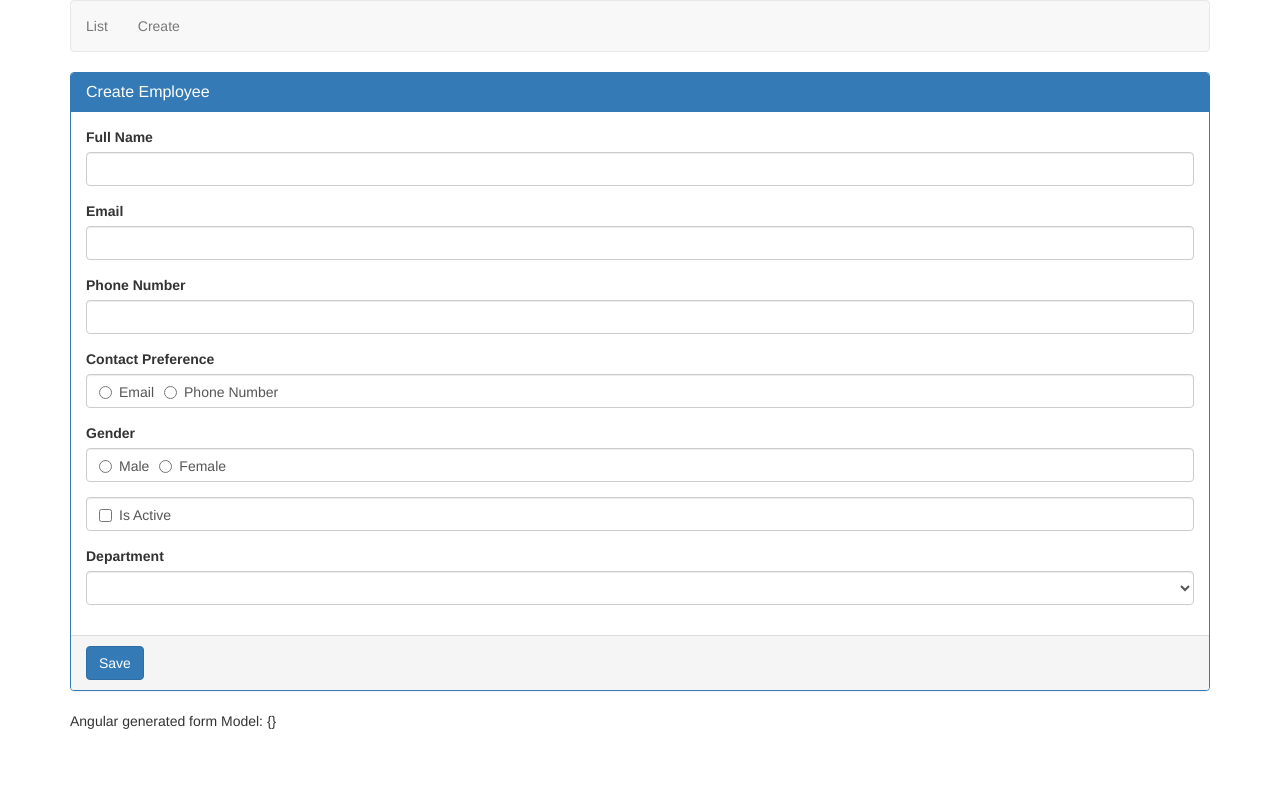
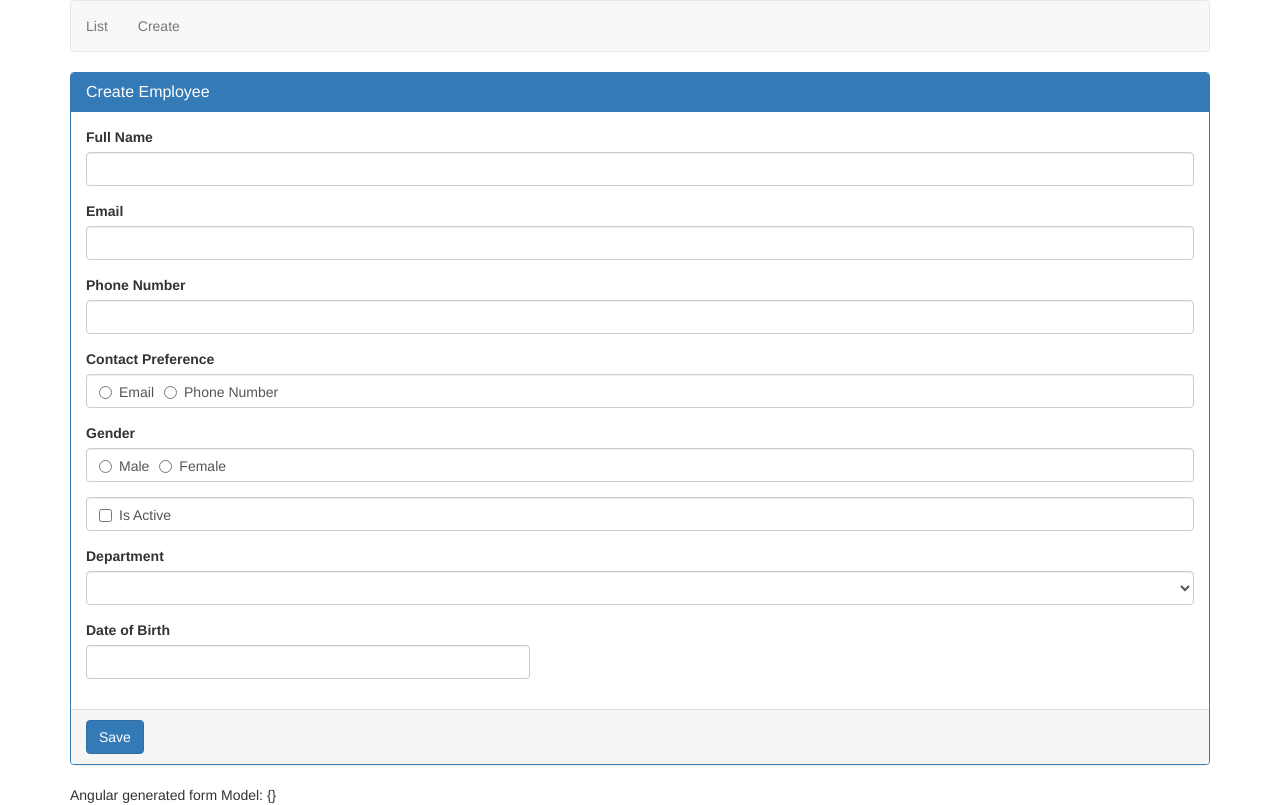
Before and after one commit to chandan7dec/ngCrud, an Angular app: page /create in a window 1280 px wide. Built offline with nearby package versions, Linux system fonts and the light colour scheme.

Commit message:
Added ngx-bootstrap date control

```diff
--- a/package.json
+++ b/package.json
@@ -23,6 +23,7 @@
     "@angular/router": "^5.0.0",
     "bootstrap": "^3.3.7",
     "core-js": "^2.4.1",
+    "ngx-bootstrap": "^2.0.0",
     "rxjs": "^5.5.2",
     "zone.js": "^0.8.14"
   },
--- a/src/app/app.module.ts
+++ b/src/app/app.module.ts
@@ -2,6 +2,7 @@
 import { NgModule } from '@angular/core';
 import { RouterModule, Routes } from '@angular/router';
 import { FormsModule } from '@angular/forms';
+import { BsDatepickerModule } from 'ngx-bootstrap/datepicker';
 
 import { AppComponent } from './app.component';
 import { ListEmployeesComponent } from './employees/list-employees.component';
@@ -23,6 +24,7 @@
   imports: [
     BrowserModule,
     FormsModule,
+    BsDatepickerModule.forRoot(),
     RouterModule.forRoot(appRoutes)
   ],
   providers: [],
--- a/src/app/employees/create-employee.component.html
+++ b/src/app/employees/create-employee.component.html
@@ -68,11 +68,18 @@
         <select id="department"  name="department"  [(ngModel)]="department" class="form-control" >
             <option *ngFor = "let dept of departments" [value]="dept.id">
                 {{dept.name}}
-            </option>
+             </option>
 
         </select>
     </div>
 
+    <div class="row">
+    <div class="form-group col-md-5">
+      <label for='dateOfBirth'>Date of Birth</label>
+      <input id='dateOfBirth' name="dateOfBirth" [(ngModel)]="dateOfBirth" type="text" placement= 'right'
+      bsDatepicker [bsConfig]='datePickerConfig' class="form-control" >
+    </div>
+  </div>
 
   </div>
 
--- a/src/app/employees/create-employee.component.ts
+++ b/src/app/employees/create-employee.component.ts
@@ -1,6 +1,7 @@
 import { Component, OnInit } from '@angular/core';
 import { NgForm } from '@angular/forms';
 import { Department } from '../models/department.model';
+import { BsDatepickerConfig } from 'ngx-bootstrap/datepicker';
 
 @Component({
   selector: 'app-create-employee',
@@ -11,7 +12,9 @@
   // gender= 'male';
   // cotactPreference= 'email';
   // isActive = true;
-  // department = 3;{
+  // department = 3;
+
+  datePickerConfig: Partial<BsDatepickerConfig>;
 
     departments: Department[] = [
     { id: 1, name: 'Help Desk'},
@@ -19,7 +22,16 @@
     { id: 3, name: 'HR'},
     { id: 4, name: 'Paroll'},
   ];
-  constructor() { }
+  constructor() {
+    this.datePickerConfig = Object.assign({},
+      {
+      containerClass: 'theme-dark-blue',
+      showWeekNumbers: true,
+      minDate: new Date(2018, 0, 1),
+      maxDate: new Date(2018, 11, 31),
+      dateInputFormat: 'DD/MM/YYYY'
+      });
+   }
 
   ngOnInit() {
   }
```
Also changed, not shown: .angular-cli.json.
